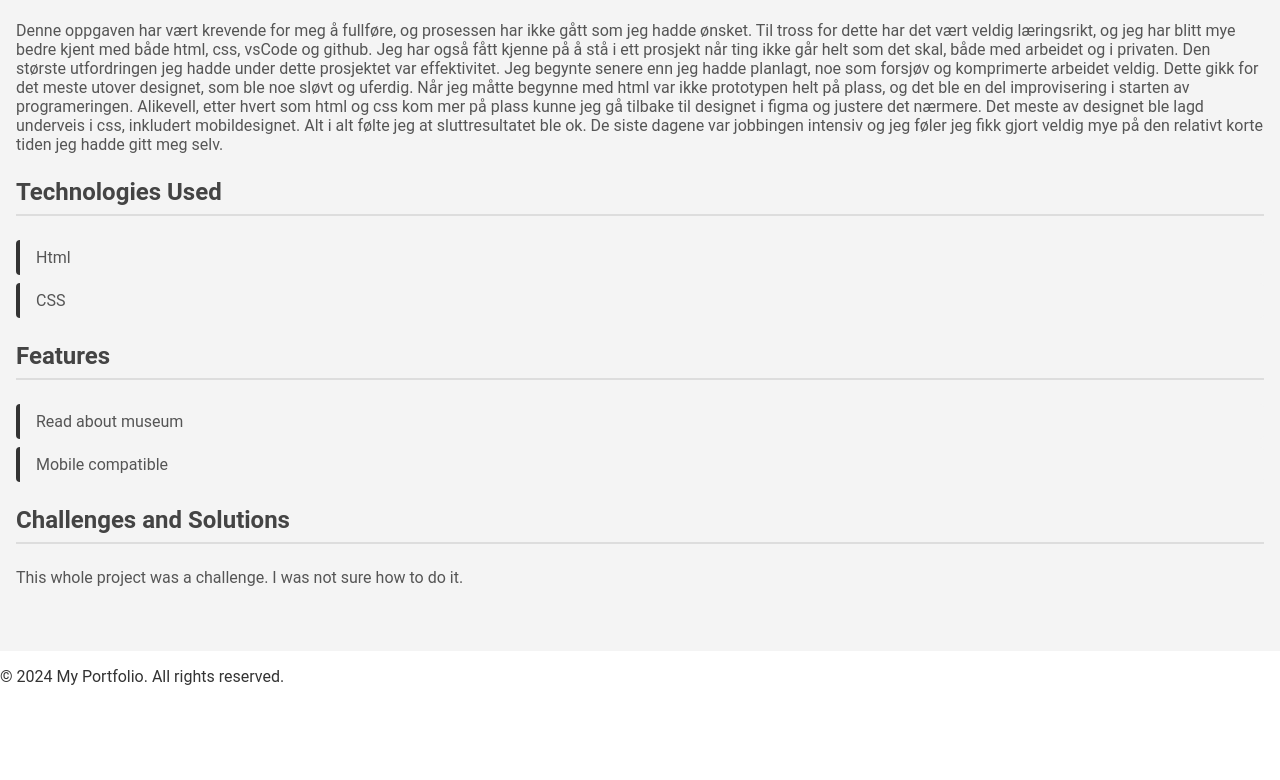
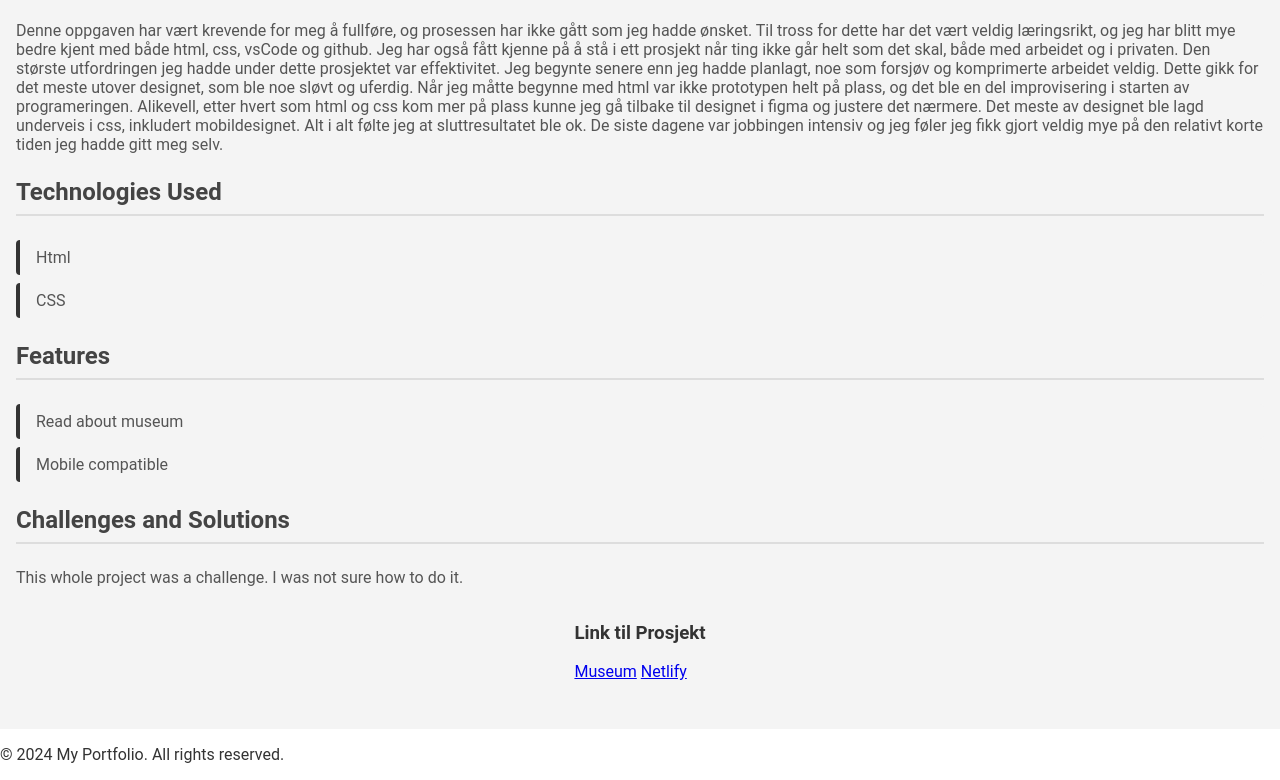
Before and after one commit to ErlandHeenHalvorsen/portfolio, a plain HTML site: page projects/museum.html in a window 1280 px wide. Shown: the part 558-1338 px from the top of the page. Before the commit the page ends 1260 px from the top, so only its background shows below. Drawn offline with Linux system fonts and the light colour scheme.

Commit message:
finish 2

```diff
--- a/projects/museum.html
+++ b/projects/museum.html
@@ -54,6 +54,14 @@
         <h3>Challenges and Solutions</h3>
         <p>This whole project was a challenge. I was not sure how to do it.</p>
       </div>
+      <div>
+        <h3>Link til Prosjekt</h3>
+        <a
+          href="https://github.com/ErlandHeenHalvorsen/Semesteroppgave01002erlhal"
+          >Museum</a
+        >
+        <a href="https://hilarious-paprenjak-5686e9.netlify.app/">Netlify</a>
+      </div>
     </main>
     <footer>
       <p>&copy; 2024 My Portfolio. All rights reserved.</p>
```
Also changed, not shown: projects/gamesphere.html (+7 -0 lines), projects/otterskred.html (+4 -0 lines).
